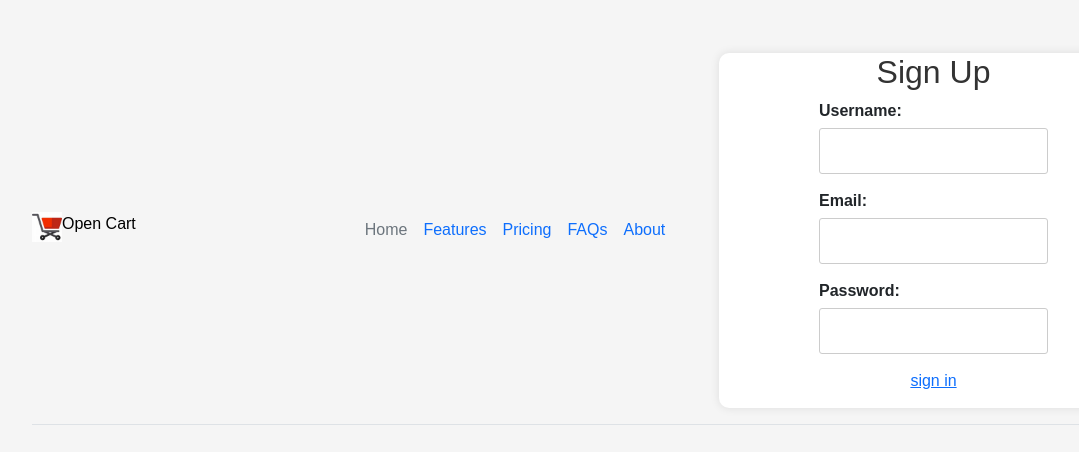
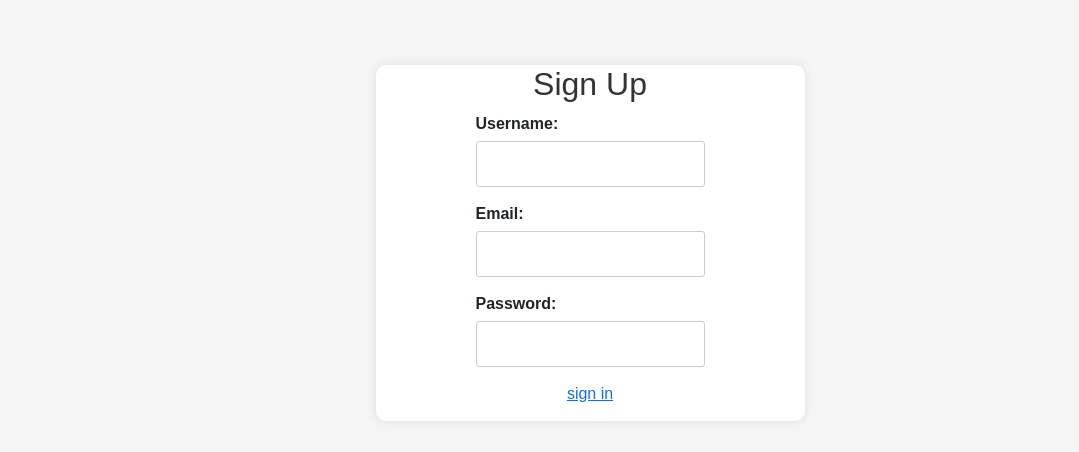
Before and after one commit to io-brewery/opencart, a plain HTML site: page createacc.html in a window 1280 px wide. Shown: the part 157-609 px from the top of the page, without its empty margins (50-1129 px from the left). Drawn offline with nearby package versions, Linux system fonts and the light colour scheme.

Commit message:
Update createacc.html

```diff
--- a/createacc.html
+++ b/createacc.html
@@ -66,21 +66,6 @@ input[type="submit"] {
   </style>
 </head>
 <body>
-    <div class="container">
-        <header class="d-flex flex-wrap align-items-center justify-content-center justify-content-md-between py-3 mb-4 border-bottom">
-          <div class="col-md-3 mb-2 mb-md-0">
-            <a href="/" class="d-inline-flex link-body-emphasis text-decoration-none">
-              <img src="./logo.png" height="30px"/> Open Cart
-            </a>
-          </div>
-
-          <ul class="nav col-12 col-md-auto mb-2 justify-content-center mb-md-0">
-            <li><a href="#" class="nav-link px-2 link-secondary">Home</a></li>
-            <li><a href="#" class="nav-link px-2">Features</a></li>
-            <li><a href="#" class="nav-link px-2">Pricing</a></li>
-            <li><a href="#" class="nav-link px-2">FAQs</a></li>
-            <li><a href="#" class="nav-link px-2">About</a></li>
-          </ul>
 <div class="signup-container">
   <h2>Sign Up</h2>
   <form id="signupForm">
```
